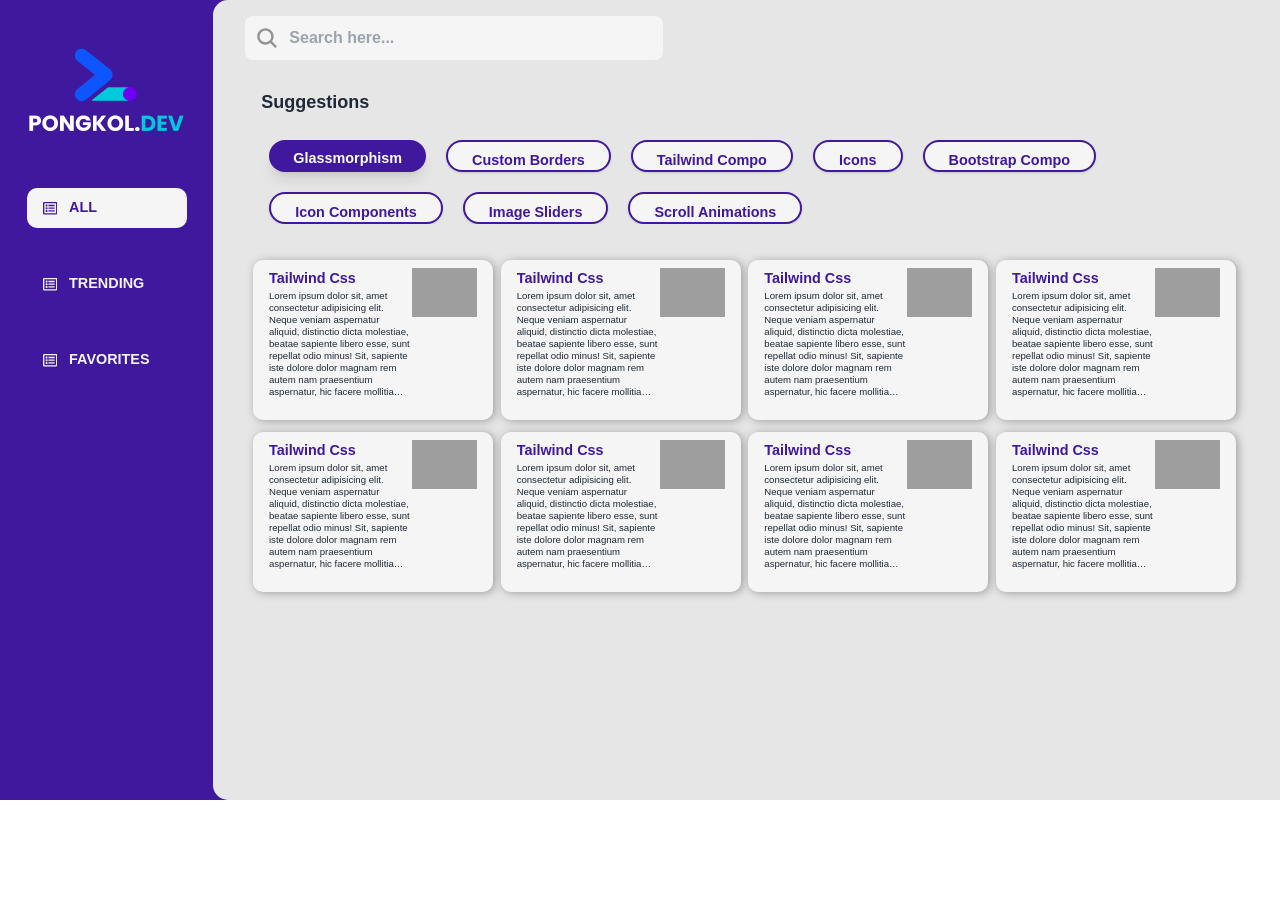
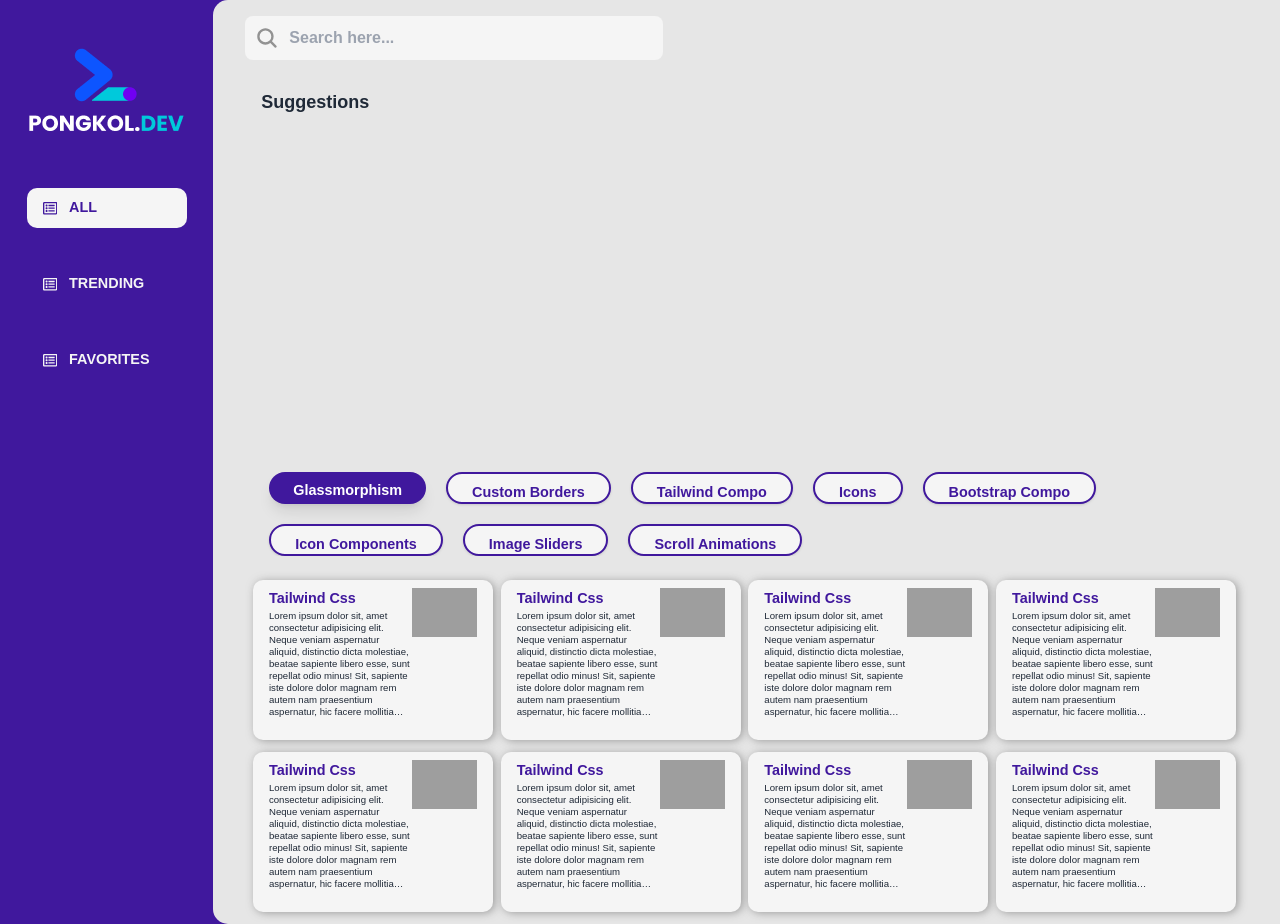
Before and after one commit to cedrickcuencaalegsao/dev-tools-client, a React (Create React App) app: page /home/all in a window 1280 px wide. Before the commit the page ends 800 px from the top, so only its background shows below. Built offline with nearby package versions, Linux system fonts and the light colour scheme; grey boxes are pictures that could not be loaded.

Commit message:
suggestion 6th

```diff
--- a/src/components/Suggestion.jsx
+++ b/src/components/Suggestion.jsx
@@ -1,9 +1,9 @@
 export const Suggestions = () => {
   return (
-    <div className="p-4">
-      <div className="suggestion-container">
+    <div className="p-4 h-[500px]"> {/* Setting height to 500px */}
+      <div className="suggestion-container h-full flex flex-col justify-between">
         <span className="block text-lg font-semibold mb-4">Suggestions</span>
-        <div className="flex flex-wrap gap-3">
+        <div className="flex flex-wrap gap-3 overflow-auto">
           <button className="suggest-btn-active bg-blue-500 text-white px-4 py-2 rounded-lg shadow-lg">
             Glassmorphism
           </button>
```
